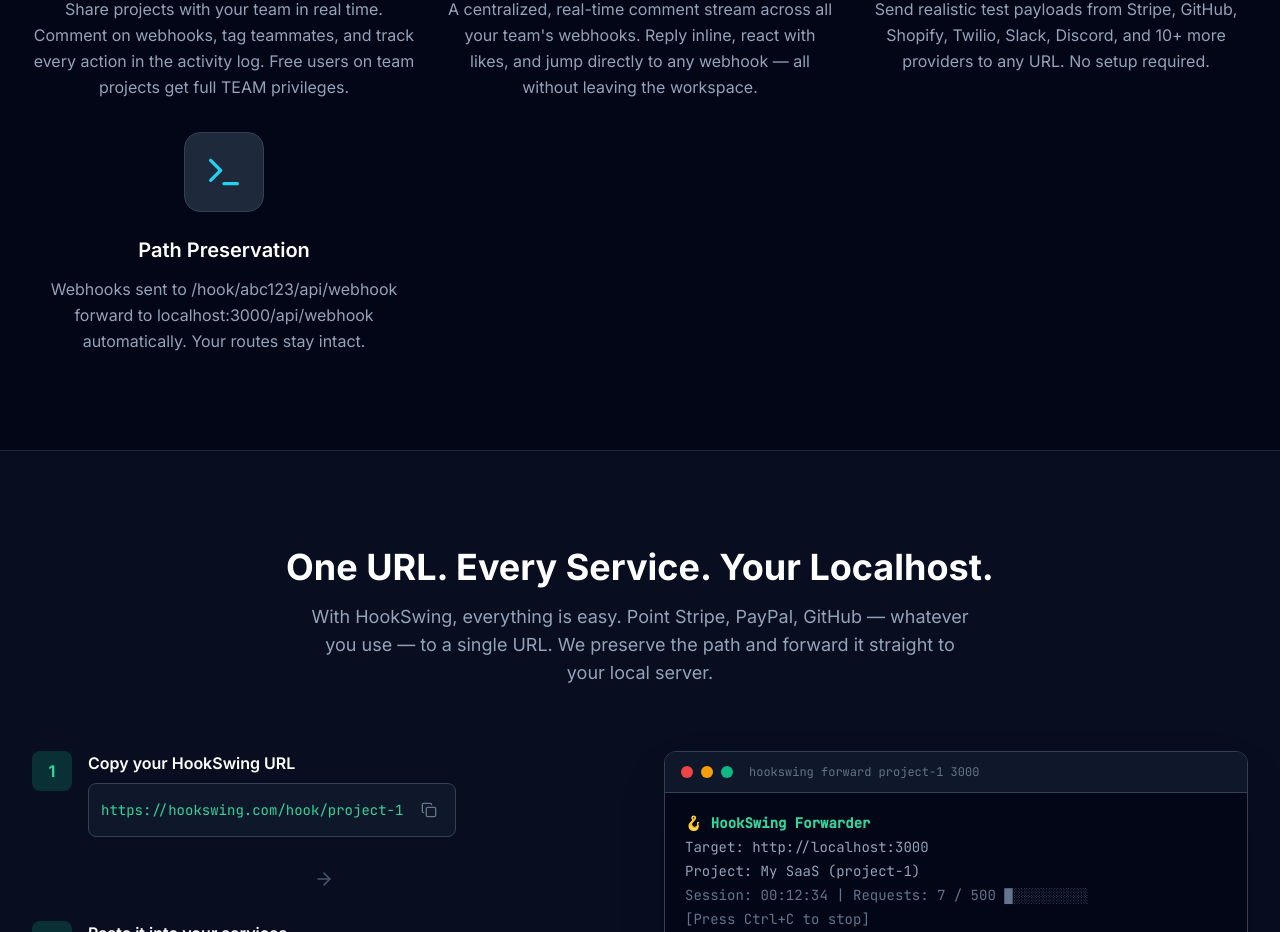
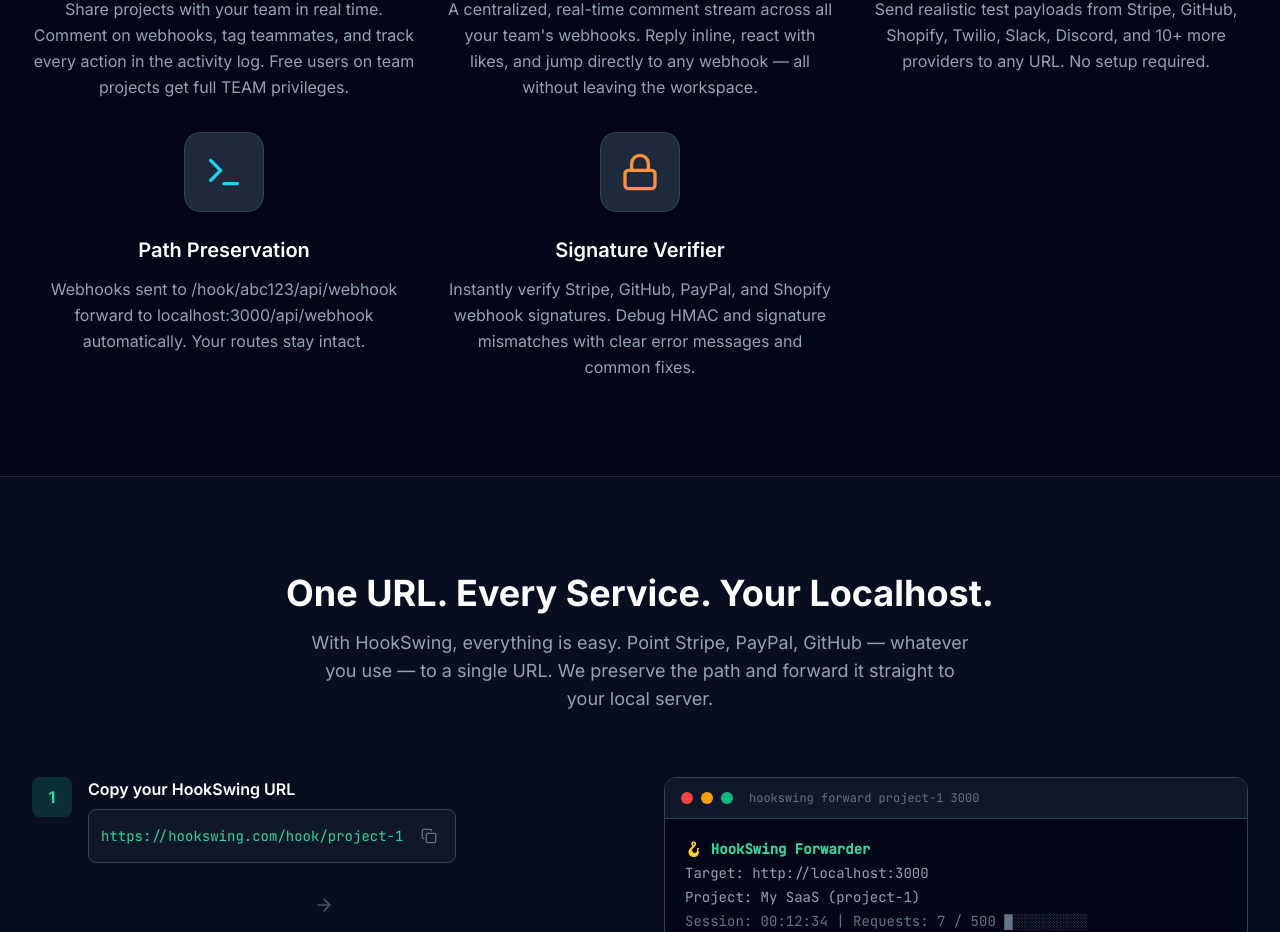
Before and after one commit to MBAS89/hookswing, a React (Vite) app in the folder apps/web/: page / in a window 1280 px wide. Shown: the part 2717-3649 px from the top of the page. Built offline with nearby package versions, Linux system fonts and the light colour scheme; no server answers.

Commit message:
feat(tools): add signature verifier to dashboard and landing page
- Add Signature Verifier link to dashboard sidebar
- Add Signature Verifier as a feature card on the landing page
- Update i18n translations (en, ar) for sidebar label and feature text

```diff
--- a/apps/web/src/components/layout/Sidebar.tsx
+++ b/apps/web/src/components/layout/Sidebar.tsx
@@ -1,7 +1,7 @@
 import { useState, useEffect, useRef } from 'react';
 import { Link, useLocation, useNavigate } from 'react-router-dom';
 import {
-  LayoutDashboard, FolderGit2, Users, Settings, X, Plus, Users2, Globe, Terminal, Shield, ShieldCheck, Trash2, Zap, MessageSquare, Send, ChevronUp, ChevronDown, Loader2, Headphones, Maximize2, Minimize2,
+  LayoutDashboard, FolderGit2, Users, Settings, X, Plus, Users2, Globe, Terminal, Shield, ShieldCheck, Trash2, Zap, MessageSquare, Send, ChevronUp, ChevronDown, Loader2, Headphones, Maximize2, Minimize2, Lock,
 } from 'lucide-react';
 import Logo from '../Logo';
 import { useProjects } from '../../hooks/useProjects';
@@ -27,6 +27,7 @@
     { icon: LayoutDashboard, label: t('layout.dashboard'), href: '/dashboard' },
     { icon: Zap, label: t('layout.tester'), href: '/dashboard/tester' },
     { icon: ShieldCheck, label: t('layout.hookshield'), href: '/dashboard/hookshield' },
+    { icon: Lock, label: t('layout.signatureVerifier'), href: '/tools/verify-signature' },
     { icon: Users, label: t('layout.team'), href: '/dashboard/team', badge: pendingInvites > 0 ? pendingInvites : undefined },
     { icon: Terminal, label: t('layout.cli'), href: '/dashboard/cli' },
     ...(user?.role === 'ADMIN' ? [{ icon: Shield, label: t('layout.admin'), href: '/dashboard/admin' }] : []),
--- a/apps/web/src/i18n/ar.ts
+++ b/apps/web/src/i18n/ar.ts
@@ -82,6 +82,10 @@
       path: {
         title: 'حفظ المسار',
         body: 'تُعاد webhooks المرسلة إلى /hook/abc123/api/webhook تلقائياً إلى localhost:3000/api/webhook. مساراتك تبقى سليمة.',
+      },
+      verifier: {
+        title: 'مدقق التوقيع',
+        body: 'تحقق فوراً من توقيعات Stripe و GitHub و PayPal و Shopify. صحح أخطاء HMAC والتوقيعات مع رسائل واضحة وإصلاحات شائعة.',
       },
     },
     pathDemo: {
@@ -329,6 +333,7 @@
     cli: 'CLI',
     admin: 'مدير',
     hookshield: 'HookShield',
+    signatureVerifier: 'مدقق التوقيع',
     projects: 'المشاريع',
     newProject: 'مشروع جديد',
     workspaces: 'مساحات العمل',
--- a/apps/web/src/i18n/en.ts
+++ b/apps/web/src/i18n/en.ts
@@ -82,6 +82,10 @@
       path: {
         title: 'Path Preservation',
         body: 'Webhooks sent to /hook/abc123/api/webhook forward to localhost:3000/api/webhook automatically. Your routes stay intact.',
+      },
+      verifier: {
+        title: 'Signature Verifier',
+        body: 'Instantly verify Stripe, GitHub, PayPal, and Shopify webhook signatures. Debug HMAC and signature mismatches with clear error messages and common fixes.',
       },
     },
     pathDemo: {
@@ -331,6 +335,7 @@
     cli: 'CLI',
     admin: 'Admin',
     hookshield: 'HookShield',
+    signatureVerifier: 'Signature Verifier',
     projects: 'Projects',
     newProject: 'New Project',
     workspaces: 'Workspaces',
--- a/apps/web/src/pages/LandingPage.tsx
+++ b/apps/web/src/pages/LandingPage.tsx
@@ -293,6 +293,11 @@
       icon: <Terminal className="w-10 h-10 text-cyan-400" />,
       title: t('landing.features.path.title'),
       body: t('landing.features.path.body'),
+    },
+    {
+      icon: <Lock className="w-10 h-10 text-orange-400" />,
+      title: t('landing.features.verifier.title'),
+      body: t('landing.features.verifier.body'),
     },
   ];
 
```
